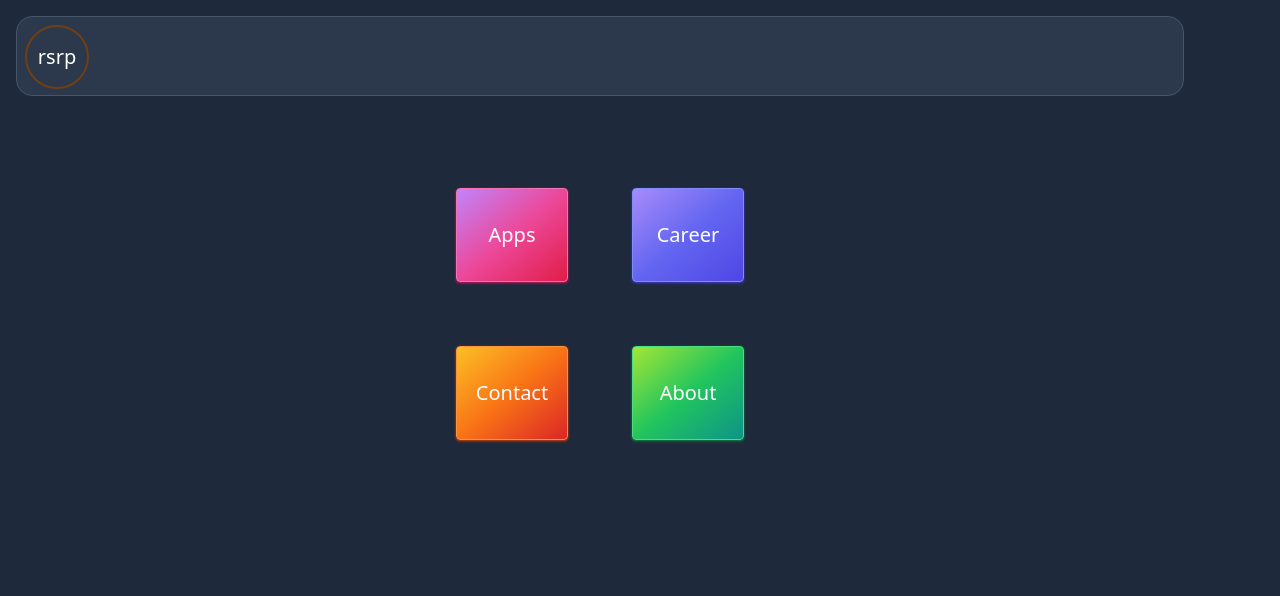
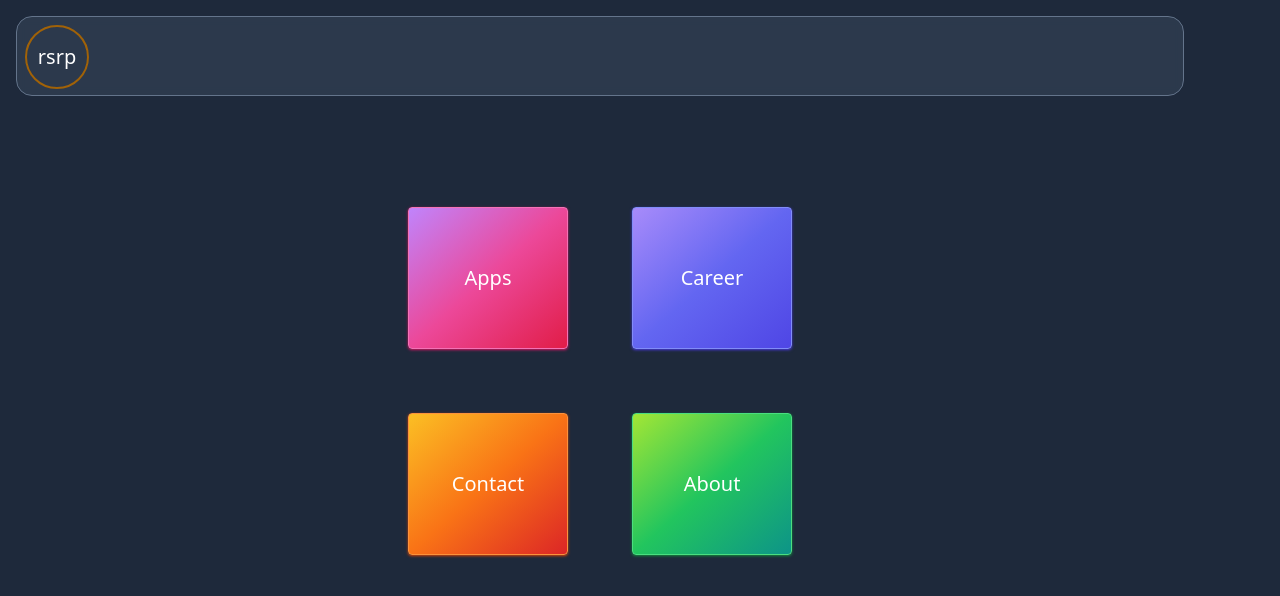
Before and after one commit to RandonSRProctor/personal-web-site-2024, a React (Vite) app: page / in a window 1280 px wide. Shown: the top 596 px of the page. Built offline with nearby package versions, Linux system fonts and the light colour scheme.

Commit message:
Make buttons bigger.  Made outlines in header more prominent.

```diff
--- a/src/Components/Header.tsx
+++ b/src/Components/Header.tsx
@@ -8,7 +8,7 @@ export const Header = () => {
 
   return (
     <header className="sticky top-0 h-24 pb-4">
-      <div className="flex text-white bg-slate-700 h-full overflow-hidden rounded-2xl p-2 border border-slate-600 bg-opacity-70 backdrop-blur-sm">
+      <div className="flex text-white bg-slate-700 h-full overflow-hidden rounded-2xl p-2 border border-slate-500 bg-opacity-70 backdrop-blur-sm">
         <NameLogo />
         {isRootPath ? null : (
           <ul
--- a/src/Components/LandingMenu.tsx
+++ b/src/Components/LandingMenu.tsx
@@ -5,11 +5,11 @@ export const LandingMenu = () => {
   const location = useLocation();
   const isRootPath = location.pathname === '/';
   return isRootPath ? (
-    <div className="flex flex-col justify-center items-center h-3/5">
+    <div className="flex flex-col justify-center items-center h-4/5">
       <ul className="flex justify-center text-white">
         <li className="p-4 sm:p-8">
           <NavLinkFastClick
-            className="text-xl block border border-pink-400 shadow shadow-pink-700 flex justify-center bg-gradient-to-br from-purple-400 via-pink-500 to-rose-600 w-28 p-8 rounded hover:underline"
+            className="text-xl block border border-pink-400 shadow shadow-pink-700 flex justify-center bg-gradient-to-br from-purple-400 via-pink-500 to-rose-600 w-40 p-14 rounded hover:underline"
             to="/Apps"
           >
             <span>Apps</span>
@@ -17,7 +17,7 @@ export const LandingMenu = () => {
         </li>
         <li className="p-4 sm:p-8">
           <NavLinkFastClick
-            className="text-xl block border border-indigo-400 shadow shadow-indigo-700 flex justify-center bg-gradient-to-br from-violet-400 via-indigo-500 to-indigo-600 w-28 p-8 rounded hover:underline"
+            className="text-xl block border border-indigo-400 shadow shadow-indigo-700 flex justify-center bg-gradient-to-br from-violet-400 via-indigo-500 to-indigo-600 w-40 p-14 rounded hover:underline"
             to="/Career"
           >
             <span>Career</span>
@@ -27,7 +27,7 @@ export const LandingMenu = () => {
       <ul className="flex justify-center text-white">
         <li className="p-4 sm:p-8">
           <NavLinkFastClick
-            className="text-xl block border border-orange-400 shadow shadow-orange-700 flex justify-center bg-gradient-to-br from-amber-400 via-orange-500 to-red-600 w-28 p-8 rounded hover:underline"
+            className="text-xl block border border-orange-400 shadow shadow-orange-700 flex justify-center bg-gradient-to-br from-amber-400 via-orange-500 to-red-600 w-40 p-14 rounded hover:underline"
             to="/Contact"
           >
             <span>Contact</span>
@@ -35,7 +35,7 @@ export const LandingMenu = () => {
         </li>
         <li className="p-4 sm:p-8">
           <NavLinkFastClick
-            className="text-xl block border border-green-400 shadow shadow-green-700 flex justify-center bg-gradient-to-br from-lime-400 via-green-500 to-teal-600 w-28 p-8 rounded hover:underline"
+            className="text-xl block border border-green-400 shadow shadow-green-700 flex justify-center bg-gradient-to-br from-lime-400 via-green-500 to-teal-600 w-40 p-14 rounded hover:underline"
             to="/about"
           >
             <span>About</span>
--- a/src/Components/NameLogo.tsx
+++ b/src/Components/NameLogo.tsx
@@ -10,7 +10,7 @@ export const NameLogo = () => {
   return (
     <Div className="transition-all duration-1000 h-full flex">
       <NavLinkFastClick
-        className={`transition-all h-16 w-16 duration-1000 border-2 border-yellow-900 rounded-full flex items-center justify-center  shadow-red-900 ${
+        className={`transition-all h-16 w-16 duration-1000 border-2 border-yellow-700 rounded-full flex items-center justify-center shadow-red-900 ${
           !isRootPath ? 'shadow-m ' : ''
         }`}
         to="/"
```
